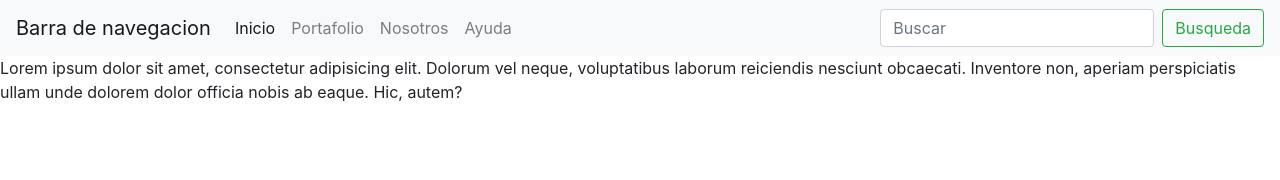
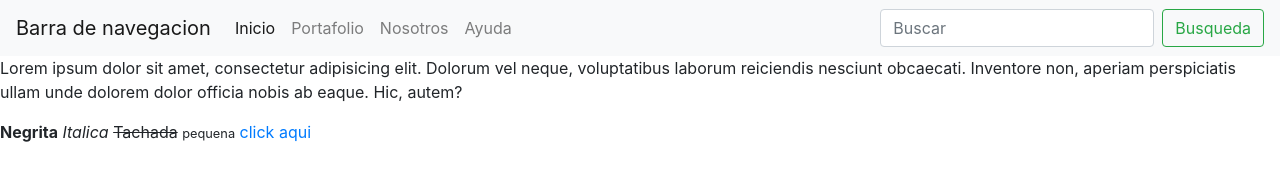
Before and after one commit to JDR93/DiazCasta-edaBola-os-DSII-2021-1-50, a plain HTML site: page index.html in a window 1280 px wide. Drawn offline with nearby package versions, Linux system fonts and the light colour scheme.

Commit message:
modificacion del footer

```diff
--- a/index.html
+++ b/index.html
@@ -54,6 +54,16 @@
         Lorem ipsum dolor sit amet, consectetur adipisicing elit. Dolorum vel neque, voluptatibus laborum reiciendis nesciunt obcaecati. Inventore non, aperiam perspiciatis ullam unde dolorem dolor officia nobis ab eaque. Hic, autem?
     </p>
 
+     <!-- FOOTER-->
+          <footer>
+              </p>
+    <b>Negrita</b>
+    <i>Italica</i>
+    <strike>Tachada</strike>
+    <small>pequena</small>
+    <a href="https://www.univalle.edu.co/">click aqui</a>
+          </footer>
+
 
 </body>
 
```
